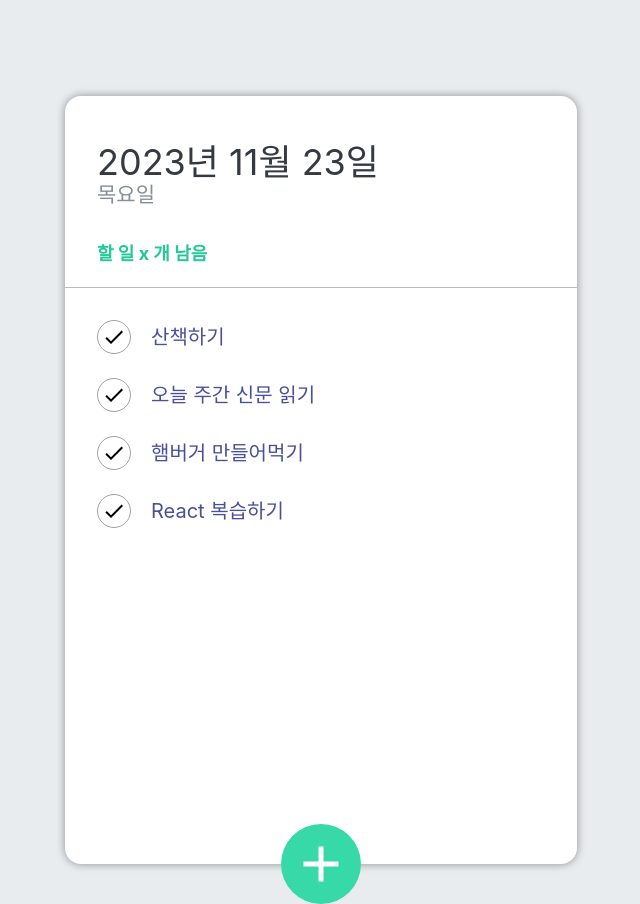
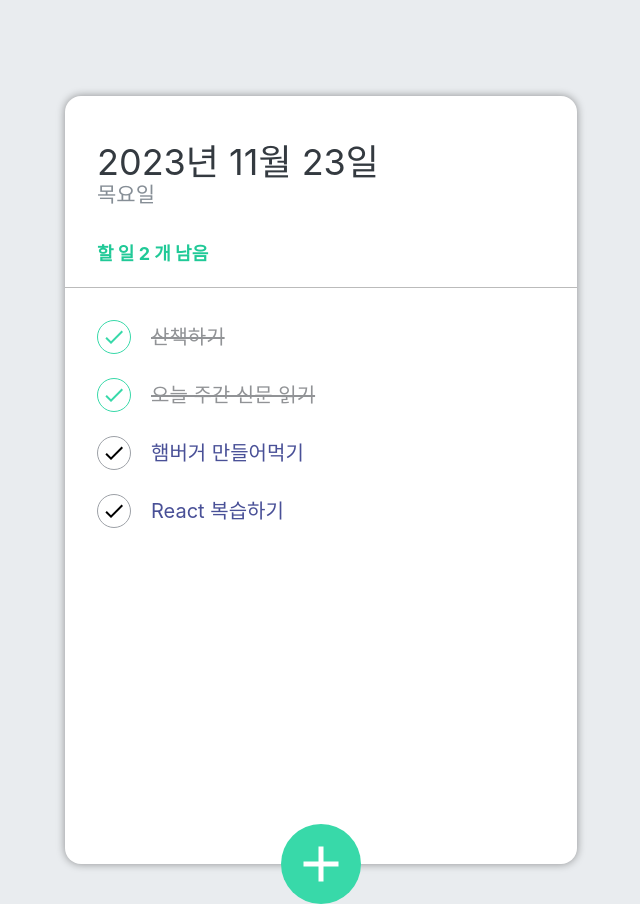
Before and after one commit to world421/react-todo-app, a React (Create React App) app: page / in a window 1280 px wide. Shown: the whole page, without its empty margins (319-959 px from the left). Built offline with nearby package versions, Linux system fonts and the light colour scheme.

Commit message:
할 일 체크 기능, 시간 표시 완료

```diff
--- a/src/components/TodoHeader.js
+++ b/src/components/TodoHeader.js
@@ -1,12 +1,22 @@
 import React from 'react';
 import './scss/TodoHeader.scss';
 
-const TodoHeader = () => {
+const TodoHeader = ({ count }) => {
+  const today = new Date();
+
+  const dateString = today.toLocaleDateString('ko-KR', {
+    year: 'numeric',
+    month: 'long',
+    day: 'numeric',
+  });
+
+  const dayName = today.toLocaleDateString('ko-KR', { weekday: 'long' });
+
   return (
     <header>
-      <h1> 2023년 11월 23일 </h1>
-      <div className='day'>목요일</div>
-      <div className='tasks-left'>할 일 x 개 남음 </div>
+      <h1> {dateString} </h1>
+      <div className='day'>{dayName}</div>
+      <div className='tasks-left'>할 일 {count()} 개 남음 </div>
     </header>
   );
 };
--- a/src/components/TodoItem.js
+++ b/src/components/TodoItem.js
@@ -1,15 +1,20 @@
 import React from 'react';
 import { MdDelete, MdDone } from 'react-icons/md';
+import cn from 'classnames';
+
 import './scss/TodoItem.scss';
 
-const TodoItem = ({ item, remove }) => {
+const TodoItem = ({ item, remove, check }) => {
   const { id, title, done } = item;
   return (
     <li className='todo-list-item'>
-      <div className='check-circle'>
+      <div
+        className={cn('check-circle', { active: done })}
+        onClick={() => check(id)}
+      >
         <MdDone />
       </div>
-      <span className='text'>{title}</span>
+      <span className={cn('text', { finish: done })}>{title}</span>
       <div
         className='remove'
         onClick={() => remove(id)}
--- a/src/components/TodoMain.js
+++ b/src/components/TodoMain.js
@@ -2,7 +2,7 @@ import React from 'react';
 import TodoItem from './TodoItem';
 import './scss/TodoMain.scss';
 
-const TodoMain = ({ todoList, remove }) => {
+const TodoMain = ({ todoList, remove, check }) => {
   return (
     <ul className='todo-list'>
       {todoList.map((todo) => (
@@ -10,6 +10,7 @@ const TodoMain = ({ todoList, remove }) => {
           key={todo.id}
           item={todo}
           remove={remove}
+          check={check}
         />
       ))}
     </ul>
--- a/src/components/TodoTemplate.js
+++ b/src/components/TodoTemplate.js
@@ -3,7 +3,6 @@ import TodoInput from './TodoInput';
 import TodoMain from './TodoMain';
 import TodoHeader from './TodoHeader';
 import './scss/TodoTemplate.scss';
-import { TodayTwoTone } from '@mui/icons-material';
 
 const TodoTemplate = () => {
   // 서버에 할 일 목록 (json) 을 요청(fetch) 해서 받아와야 함.
@@ -68,14 +67,36 @@ const TodoTemplate = () => {
   // 할 일 삭제 처리 함수
   const removeTodo = (id) => {
     // 주어진 배열의 값들을 순회하여 조건에 맞는 요소들만 모아서 새로운 배열로 리턴.
-    setTodos(todos.filter((todo)=> todo.id !== id));
+    setTodos(todos.filter((todo) => todo.id !== id));
   };
+  // 할 일 체크 처리 함수
+  const checkTodo = (id) => {
+    /* const copytoods = [...todos];
+    for (let ctodo of copytoods) {
+      if (ctodo.id === id) {
+        ctodo.done = !ctodo.done;
+      }
+    }
+
+    setTodos(copytoods);
+    */
+    setTodos(
+      todos.map((todo) =>
+        todo.id === id ? { ...todo, done: !todo.done } : todo
+      )
+    );
+  };
+
+  // 체크가 안된 할일의 개수 카운트 하기
+  const countRestTodo = (id) => todos.filter((todo) => !todo.done).length;
+
   return (
     <div className='TodoTemplate'>
-      <TodoHeader />
+      <TodoHeader count={countRestTodo} />
       <TodoMain
         todoList={todos}
         remove={removeTodo}
+        check={checkTodo}
       />
       <TodoInput addTodo={addTodo} />
     </div>
```
